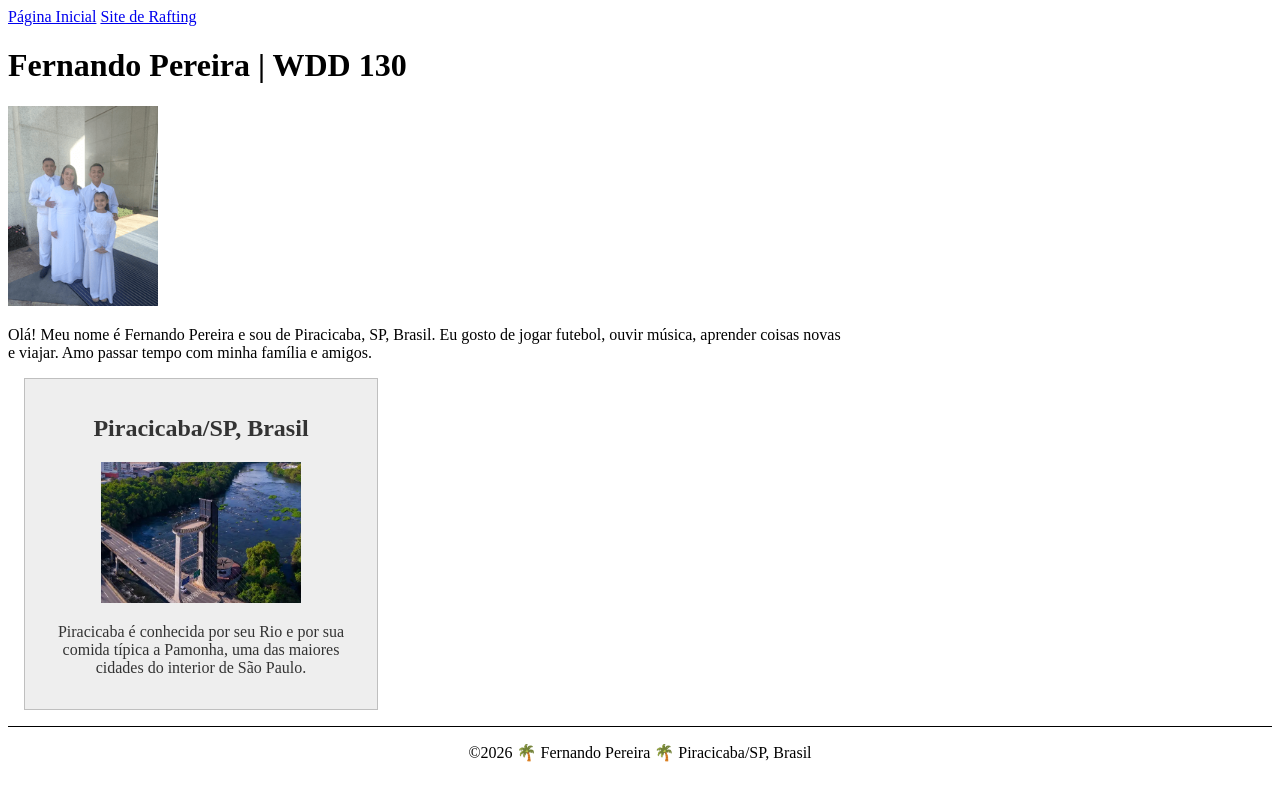
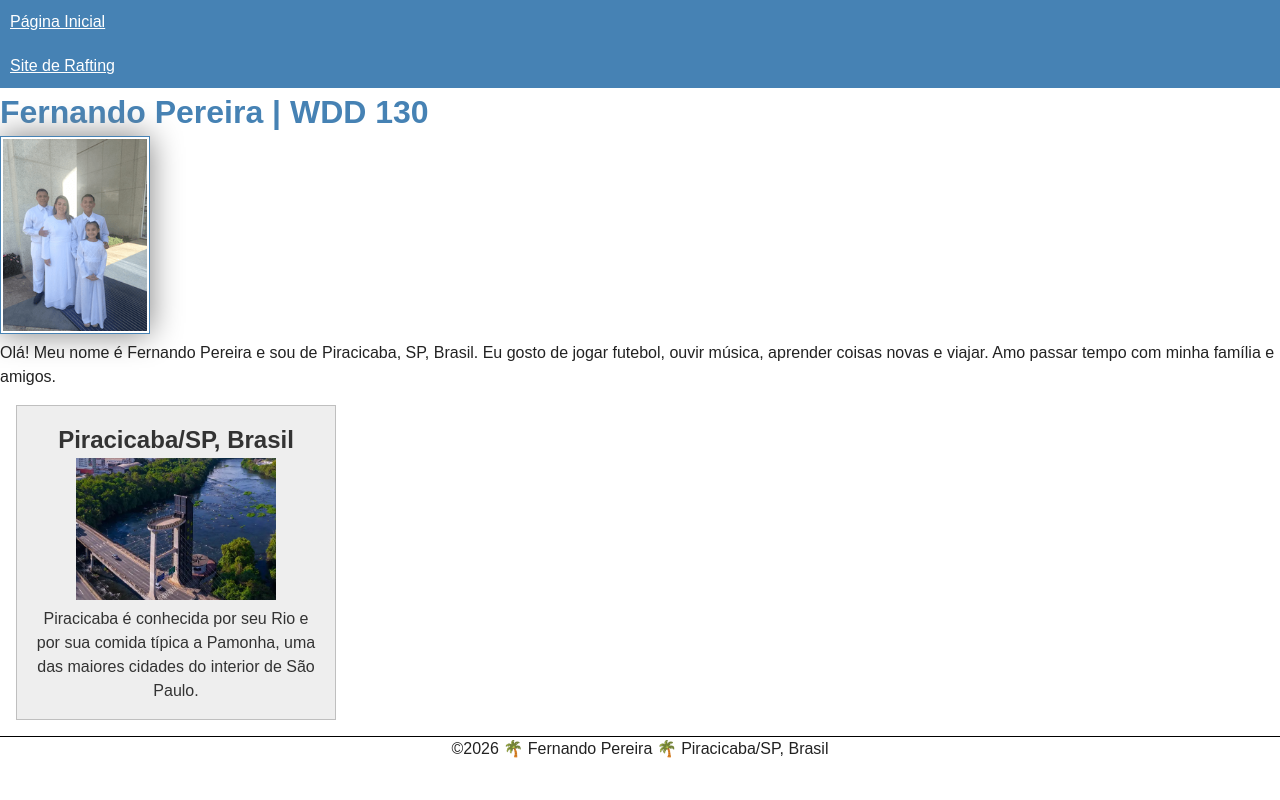
Before and after one commit to admdevfernando-dev/wdd130, a plain HTML site: page index.html in a window 1280 px wide. Drawn offline with Linux system fonts and the light colour scheme.

Commit message:
Refatora estilos CSS: reorganiza regras e ajusta propriedades para melhor consistência

```diff
--- a/estilos/estilos.css
+++ b/estilos/estilos.css
@@ -1,12 +1,48 @@
-main {
-  max-width: 840px;
+* {
+  margin: 0;
+  padding: 0;
+  box-sizing: border-box;
+}
+
+body {
+  font-family: Arial, Helvetica, sans-serif;
+  line-height: 1.5;
+  color: #222;
+  background-color: #fff;
+  margin: 0;
+}
+
+nav {
+  background-color: steelblue;
+}
+
+nav a {
+  color: white;
+  padding: 10px;
+  display: block;
+}
+
+h1 {
+  color: steelblue;
+}
+
+main img {
+  width: 150px;
+  height: auto;
+  border: 1px solid steelblue;
+  padding: 2px;
+  box-shadow: 0 0 30px gray;
+}
+
+p {
+  padding: 0;
 }
 
 aside {
-  width: 20rem;
-  margin: 1rem;
-  border: 1px solid rgb(0 0 0 / 0.2); /* 1️⃣ */
-  padding: 1rem;
+  width: 20em;
+  margin: 1em;
+  border: 1px solid rgba(0, 0, 0, 0.2); /* 1️⃣ */
+  padding: 1em;
   background-color: #eee;
   color: #333;
   text-align: center;
@@ -17,17 +53,8 @@ aside img {
   height: auto;
 }
 
-main img {
-  width: 150px;
-  height: auto;
-}
-
-p {
-  padding: 0;
-}
-
 footer {
-  margin-top: 15px;
+  margin-top: 1em;
   border-top: 1px solid #000;
   text-align: center;
 }
```
